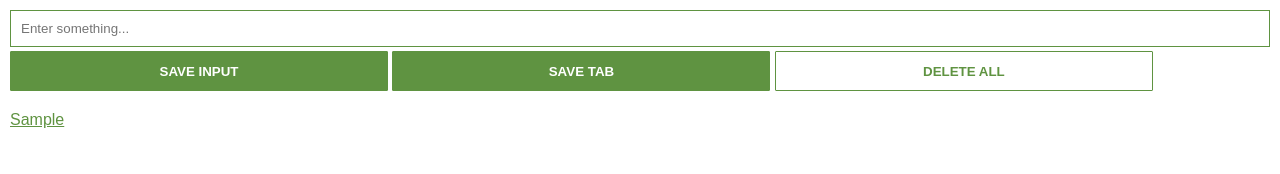
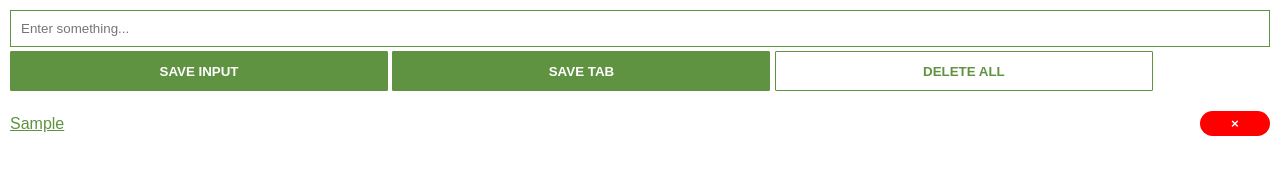
Before and after one commit to AJamesGit01/BuildChrome_Extension, a browser extension: page main/index.html in a window 1280 px wide. Both pictures are taken after typing "Sample" into the empty fields and a click on the button "SAVE INPUT". Drawn offline with Linux system fonts and the light colour scheme.

Commit message:
Updated files  index-css/js

```diff
--- a/main/index.css
+++ b/main/index.css
@@ -29,11 +29,13 @@ button {
     width: 30%;
     height: 40px;
     border: 1px solid #5f9341;
+    cursor: pointer;
     border-radius: 1px;
 }
 
 #delete-btn {
     background: #fff;
+    cursor: pointer;
     color: #5f9341;
 }
 
@@ -46,9 +48,23 @@ ul {
 }
 
 li {
-    margin-top: 5px;
+    display: flex;
+    justify-content: space-between;
+    align-items: center;
+    margin: 5px 0;
+}
 
+.remove-btn {
+    background-color: red;
+    color: white;
+    border: none;
+    padding: 2px;
+    height: 25px;
+    width: 70px;
+    cursor: pointer;
+    border-radius: 60px;
 }
+
 
 a {
     color: #5f9341;
--- a/main/index.js
+++ b/main/index.js
@@ -27,11 +27,24 @@ function render(leads) {
                 <a target='_blank' href='${leads[i]}'>
                     ${leads[i]}
                 </a>
+                <button class='remove-btn' data-index='${i}'>&times;</button>
             </li>
         `
     }
     ulEl.innerHTML = listItems
+
+    // Add event listeners to remove buttons
+    const removeButtons = document.querySelectorAll(".remove-btn")
+    removeButtons.forEach(btn => {
+        btn.addEventListener("click", function() {
+            const index = this.getAttribute("data-index")
+            myLeads.splice(index, 1)
+            localStorage.setItem("myLeads", JSON.stringify(myLeads))
+            render(myLeads)
+        })
+    })
 }
+
 
 deleteBtn.addEventListener("dblclick", function() {
     localStorage.clear()
```
